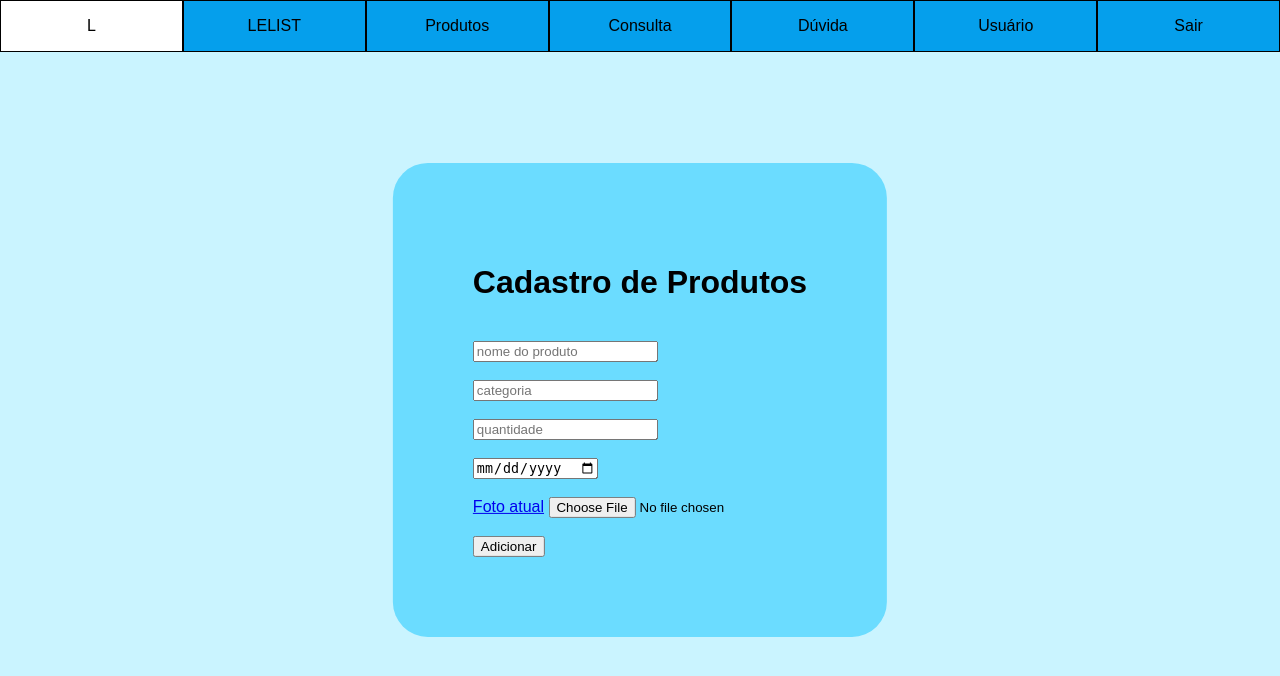
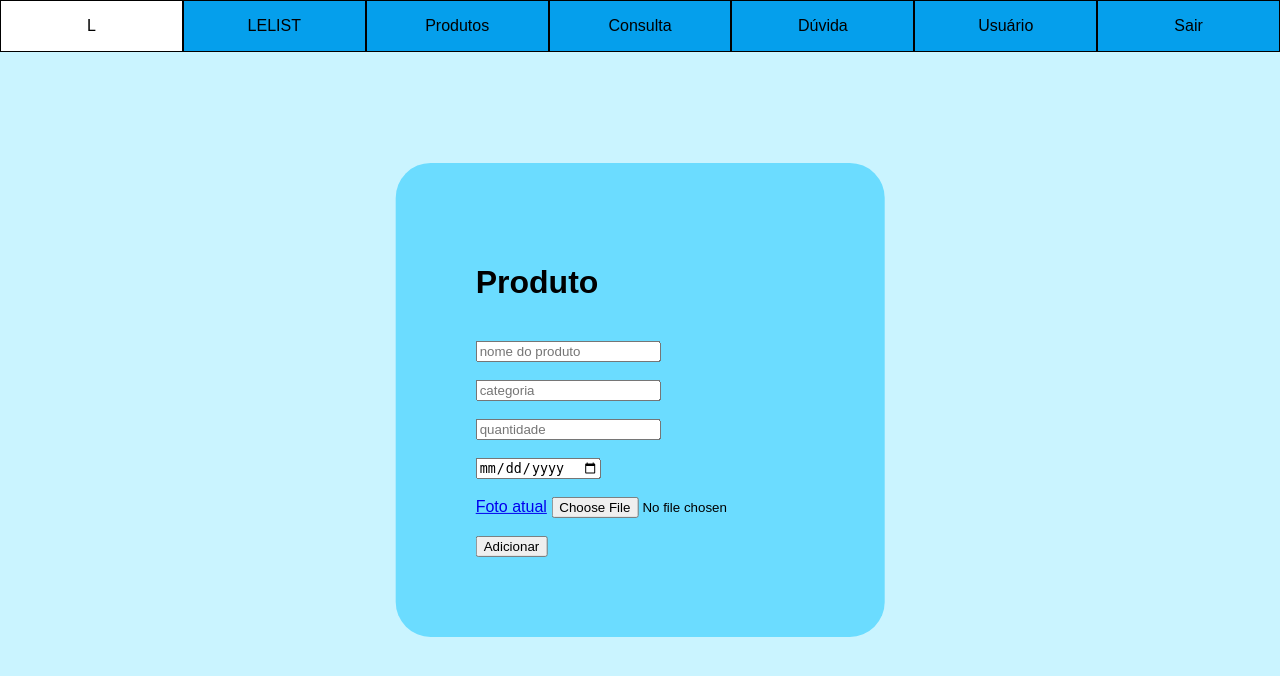
Before and after one commit to ElizaAugusta/Projeto_Lelist, a Django app: template usuario/templates/produto.html in a window 1280 px wide. Shown: the top 676 px of the page. Run offline with Django 3.2, Linux system fonts and the light colour scheme; the template is opened without the code that fills it, so the values that code supplies are empty.

Commit message:
Atualizações
commits finais

```diff
--- a/usuario/templates/produto.html
+++ b/usuario/templates/produto.html
@@ -105,7 +105,7 @@
         </ul>
     </div>
     <div class="meio">
-        <h1>Cadastro de Produtos</h1>
+        <h1>Produto</h1>
         <form action="{% url 'produto' %}" method="POST" enctype="multipart/form-data"> {% csrf_token %}
             <input type="number" class="form-control" name="produto-id" value="{{produto.id}}" hidden>
             <br>
```
Also changed, not shown: db.sqlite3, media/produto/azul.jpg (added).
